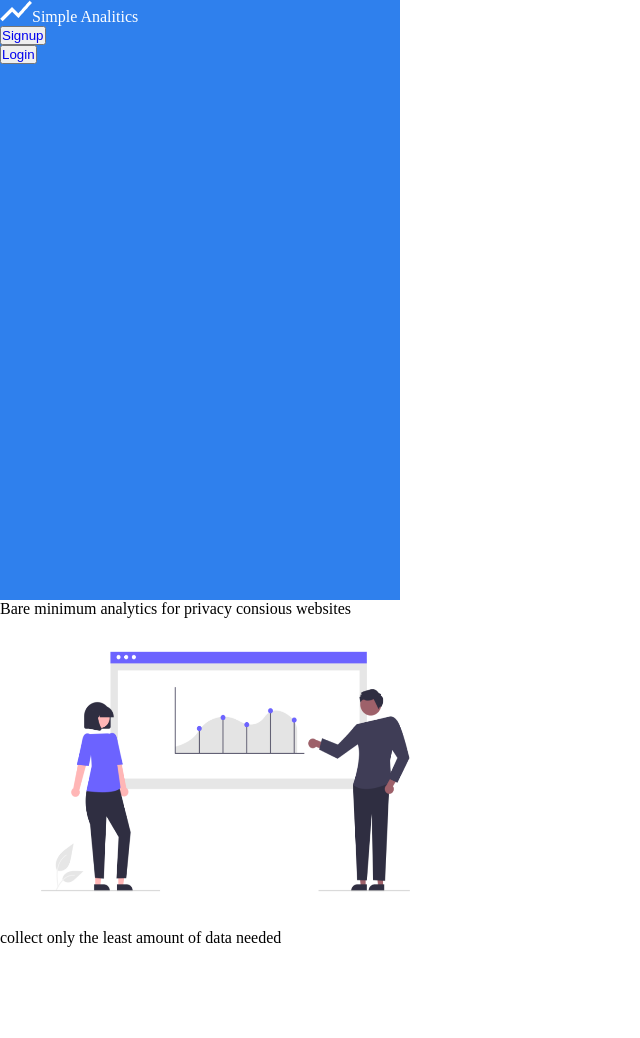
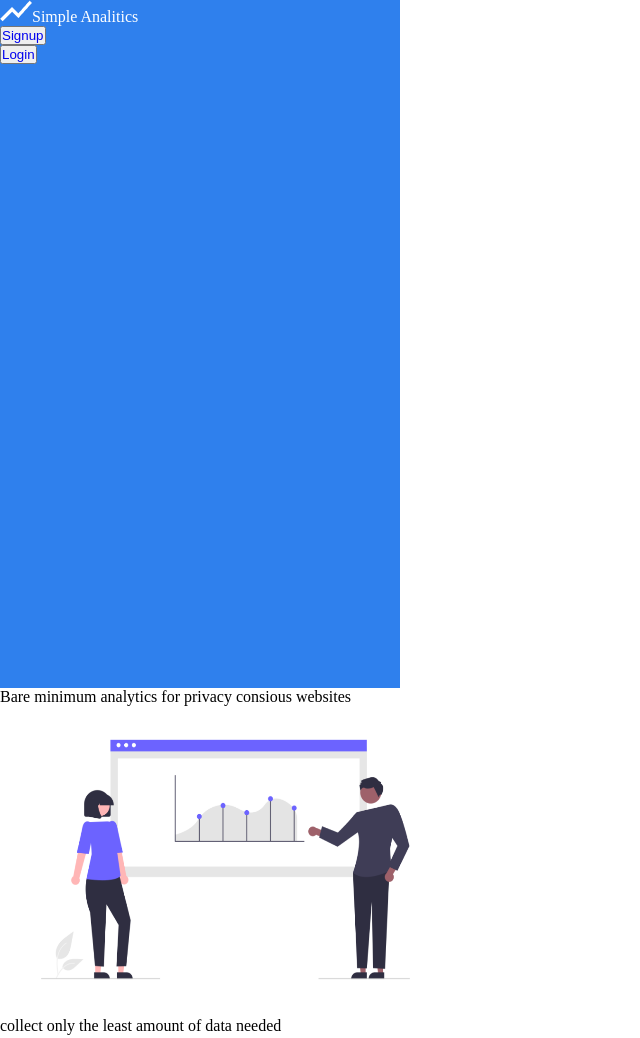
Before and after one commit to TornikeL38/tornike-lapauri-04-05, a plain HTML site: page index.html in a window 1280 px wide. Shown: the top 1038 px of the page, without its empty margins (0-640 px from the left). Drawn offline with Linux system fonts and the light colour scheme.

Commit message:
change css style

```diff
--- a/style.css
+++ b/style.css
@@ -7,9 +7,10 @@
 .leftside{
   display: inline-block;
   width: 400px;
-  height: 600px;
+  height: 688px;
   background-color: #2F80ED;
   text: color white;
+  float:left;
 }
 .rightside{
   display: inline-block;
```
